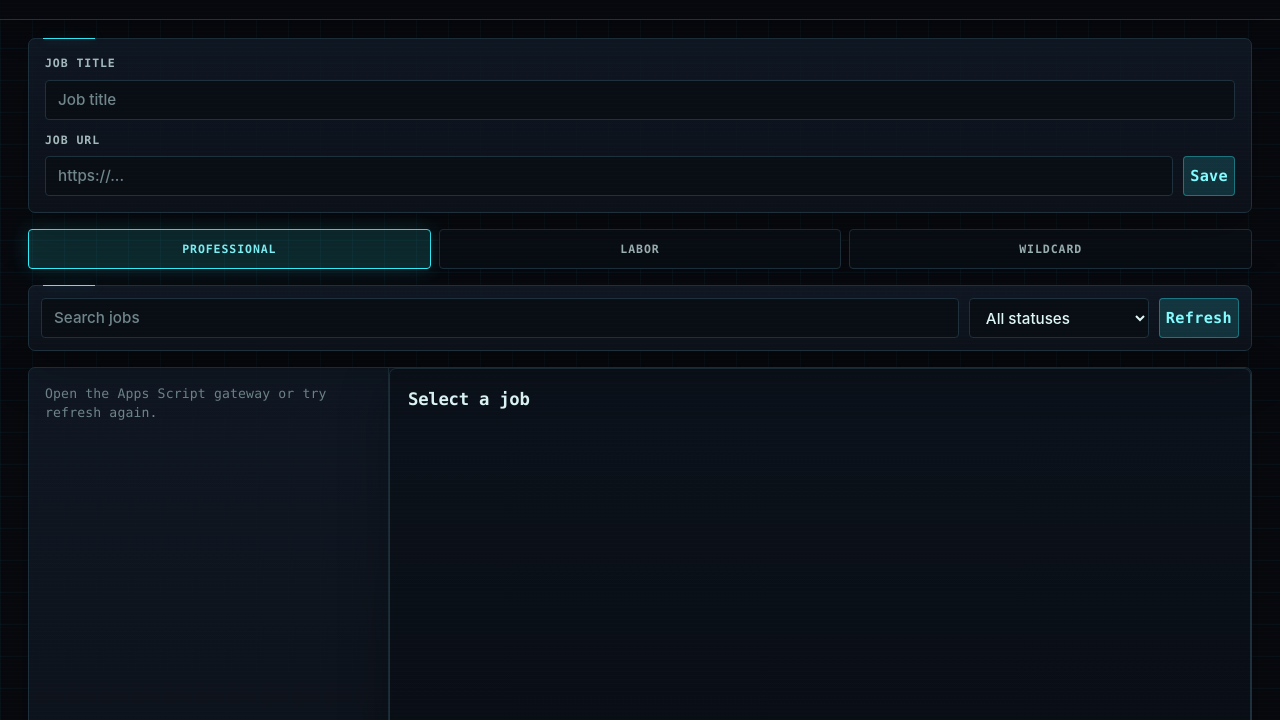
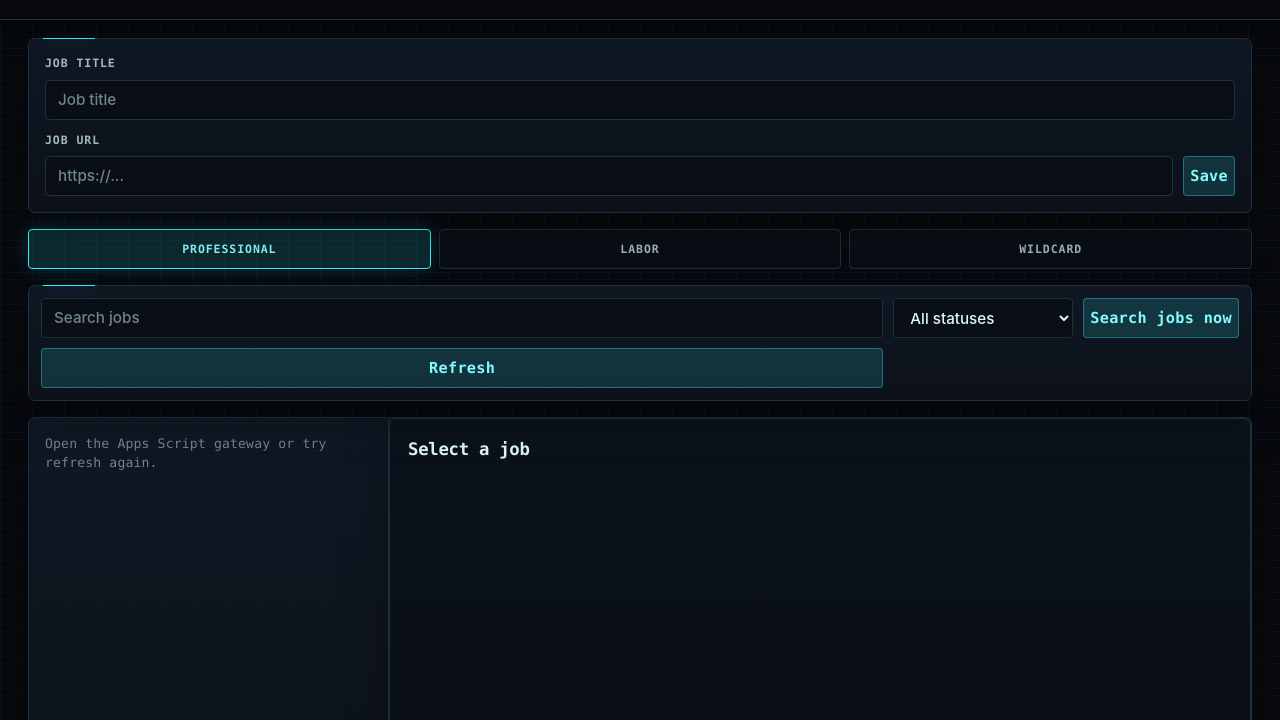
Before and after one commit to shipitmyguy-ux/raven, a browser extension: page index.html in a window 1280 px wide. Shown: the part 80-800 px from the top of the page. Drawn offline with Linux system fonts and the light colour scheme; no server answers.

Commit message:
Add Raven manual job search button

```diff
--- a/index.html
+++ b/index.html
@@ -42,6 +42,7 @@
     <section class="toolbar">
       <input id="searchBox" type="search" placeholder="Search jobs" data-feature="search">
       <select id="statusFilter" data-feature="status-filter"><option value="">All statuses</option></select>
+      <button id="searchJobsButton" type="button" data-feature="job-search-trigger">Search jobs now</button>
       <button id="refreshButton" type="button">Refresh</button>
     </section>
 
```
